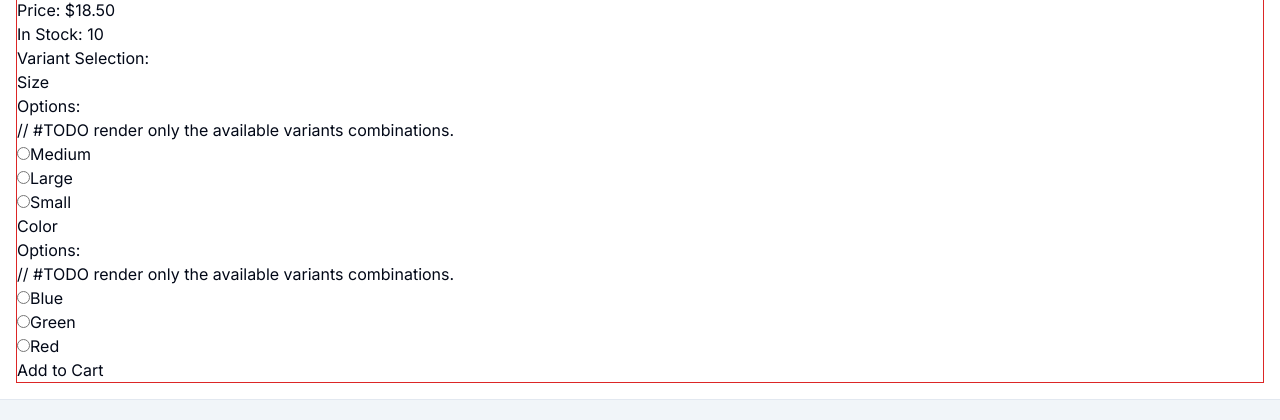
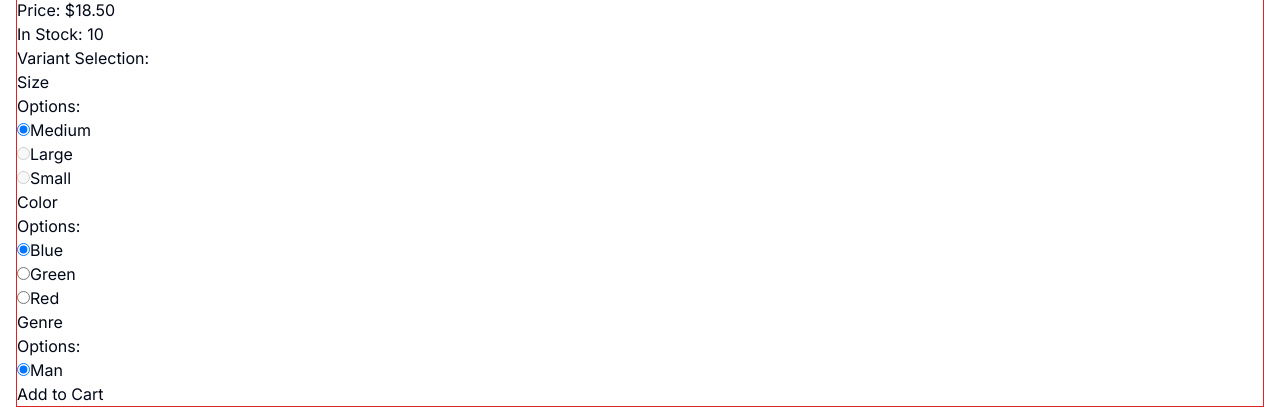
Before and after one commit to CortesFJ/alio-web-page, a Next.js app: page /product-detail in a window 1280 px wide. Shown: the part 622-1042 px from the top of the page. Built offline with nearby package versions, Linux system fonts and the light colour scheme.

Commit message:
updating of variant selection functionality

```diff
--- a/package.json
+++ b/package.json
@@ -16,6 +16,7 @@
     "@types/react": "18.2.21",
     "@types/react-dom": "18.2.7",
     "autoprefixer": "10.4.15",
+    "axios": "^1.6.2",
     "class-variance-authority": "^0.7.0",
     "clsx": "^2.0.0",
     "eslint": "8.48.0",
--- a/src/app/product-detail/components/variant-selection.tsx
+++ b/src/app/product-detail/components/variant-selection.tsx
@@ -1,40 +1,96 @@
-import { VariantsDict } from "../page"
+import { Variants } from "@/types"
+import { useEffect, useState } from "react"
 
 export interface VariantSelectionProps {
-  variants: VariantsDict
+  variantsList: Variants[]
+  // variants: VariantsDict
   manageSelectedOption: Record<string, any>
 }
 
+type VariantsDict = Record<string, string[]>
+
 const VariantSelection: React.FC<VariantSelectionProps> = ({
-  variants,
+  variantsList,
   manageSelectedOption,
-}) =>
-  Object.keys(variants).length ? (
+}) => {
+  const variantsDict = variantsList.reduce<VariantsDict>((acc, v) => {
+    const variantNames = Object.entries(v || {})
+
+    for (const [variantName, option] of variantNames) {
+      if (!acc[variantName]) {
+        acc[variantName] = [option]
+      } else if (!acc[variantName].includes(option)) {
+        acc[variantName].push(option)
+      }
+    }
+
+    return acc
+  }, {})
+
+  const allVariantNames = Object.keys(variantsDict)
+
+  return allVariantNames.length !== 0 ? (
     <div>
       <h2>Variant Selection:</h2>
       <ul>
-        {Object.entries(variants).map(([variantName, options]) =>
-          variantName ? (
+        {Object.entries(variantsDict).map(([variantName, options]) =>
+          variantName
+            ? optionsF(options, manageSelectedOption, variantName, variantsList)
+            : null
+        )}
+      </ul>
+    </div>
+  ) : null
+}
+
+export default VariantSelection
+function optionsF(
+  options: string[],
+  manageSelectedOption: Record<string, any>,
+  variantName: string,
+  variantsList: Variants[]
+) {
+  const [disable, setDisable] = useState(false)
+  const [available, setAvailable] = useState([""])
+  // let available: string[] = []
+
+  useEffect(() => {
+    setAvailable(_ =>[])
+    // available = []
+    if (variantName === "Color") {
+      return
+    }
+    const newColor = manageSelectedOption.selectedVariants.Color
+
+    variantsList
+      .filter((variant) => variant.Color === newColor)
+      .forEach((variant) => {
+        setAvailable(available => [...available, variant[variantName]])
+      })
+  }, [manageSelectedOption.selectedVariants])
+
+  return (
     <li key={variantName}>
       <h3>{variantName}</h3>
       <p>Options:</p>
       <ul>
         {" "}
-                // #TODO render only the available variants combinations.
-                {options.map((option: string) => (
-                  <li key={option}>
+        {options.map((option: string, i) => (
+          <li key={option + i}>
             <label>
               <input
                 type="radio"
-                        name="option"
-                        value={option}
+                name={variantName}
+                disabled={
+                  variantName === "Color" ? false : !available.includes(option)
+                }
                 onChange={() =>
                   manageSelectedOption.setVariant({
                     name: variantName,
                     option: option,
                   })
                 }
-                        checked={Object.keys(
+                checked={Object.values(
                   manageSelectedOption.selectedVariants
                 ).includes(option)}
               />
@@ -44,10 +100,5 @@ const VariantSelection: React.FC<VariantSelectionProps> = ({
         ))}
       </ul>
     </li>
-          ) : null
-        )}
-      </ul>
-    </div>
-  ) : null
-
-export default VariantSelection
+  )
+}
--- a/src/app/product-detail/page.tsx
+++ b/src/app/product-detail/page.tsx
@@ -1,5 +1,5 @@
 "use client"
-import { useEffect, useState } from "react"
+import { useState } from "react"
 
 import { Product, Variants } from "@/types"
 
@@ -9,8 +9,6 @@ import mockedProduct, {
   mockedProducts,
 } from "../../../testing/mocks/core/product"
 import Carousel from "./components/carousel"
-
-export type VariantsDict = Record<string, string[]>
 
 interface productDetailProps {
   products: Product[]
@@ -22,17 +20,6 @@ const ProductDetail: React.FC<productDetailProps> = ({
   const [selectedVariants, setSelectedVariants] = useState(
     currentProduct.variants
   )
-
-  const allVariants = products.reduce<VariantsDict>((acc, product) => {
-    for (const [variantName, value] of Object.entries(product.variants || {})) {
-      if (!acc[variantName]) {
-        acc[variantName] = [value]
-      } else {
-        acc[variantName].push(value)
-      }
-    }
-    return acc
-  }, {})
 
   const haveSameData = (obj1: Variants, obj2: Variants) => {
     const obj1Length = Object.keys(obj1).length
@@ -50,7 +37,6 @@ const ProductDetail: React.FC<productDetailProps> = ({
     const selectedProduct = products.filter((product) =>
       haveSameData(product.variants, newSelectedVariants)
     )
-    console.log({ selectedProduct })
 
     if (selectedProduct.length !== 1) {
       console.error(
@@ -67,7 +53,6 @@ const ProductDetail: React.FC<productDetailProps> = ({
       ...selectedVariants,
       [name]: option,
     }
-
     setSelectedVariants(newSelectedVariants)
     updateProductInfo(newSelectedVariants)
   }
@@ -83,7 +68,7 @@ const ProductDetail: React.FC<productDetailProps> = ({
       <p>Price: ${currentProduct.price.amount}</p>
       <p>In Stock: {currentProduct.stock}</p>
       <VariantSelection
-        variants={allVariants}
+        variantsList={products.map((p) => p.variants)}
         manageSelectedOption={{ selectedVariants, setVariant }}
       />
       {/* <button onClick={() => buyProduct(product)}>Buy</button> */}
--- a/src/core/http-client/ports.ts
+++ b/src/core/http-client/ports.ts
@@ -1,4 +1,3 @@
-import axios, { AxiosInstance, AxiosError, AxiosResponse } from "axios"
 
 export class NetworkError extends Error {
   constructor(message: string) {
--- a/src/core/product-repository/application/product-repository.ts
+++ b/src/core/product-repository/application/product-repository.ts
@@ -4,7 +4,6 @@ import { Product } from "../../../types"
 
 class ProductRepository {
   private readonly apiVersion: string = "v1"
-  private readonly cache: Cache<Product> = new Cache<Product>(10)
   constructor(private readonly httpClient: HttpClient) {}
 
   async fetchProductById(productId: string): Promise<Product> {
@@ -13,7 +12,6 @@ class ProductRepository {
         `/${this.apiVersion}/products/${productId}`
       )
       const product = this.transformRawData(rawData)
-      this.cache.set(productId, product)
       return product
     } catch (error) {
       throw error
--- a/testing/mocks/core/product.ts
+++ b/testing/mocks/core/product.ts
@@ -27,6 +27,7 @@ export const mockedProducts: Product[] = [
     variants: {
       Size: "Medium",
       Color: "Blue",
+      Genre: "Man"
     },
     stock: 10,
   },
@@ -42,6 +43,18 @@ export const mockedProducts: Product[] = [
     },
     stock: 20,
   },
+  {
+    id: "4",
+    name: "Some Product",
+    description: "Description for some product.",
+    price: { currency: "GBP", amount: "60.05" },
+    imagesUrl: ["/item-01.jpeg", "/item-02.jpeg", "/item-03.jpeg"],
+    variants: {
+      Size: "Small",
+      Color: "Green",
+    },
+    stock: 20,
+  },
 ]
 
 export default mockedProduct
```
Also changed, not shown: src/core/http-client/axios-http-client.ts (+7 -4 lines), 2 other files (tests, documents, lock files or other folders). Lines whose indentation alone changed are shown as unchanged.
